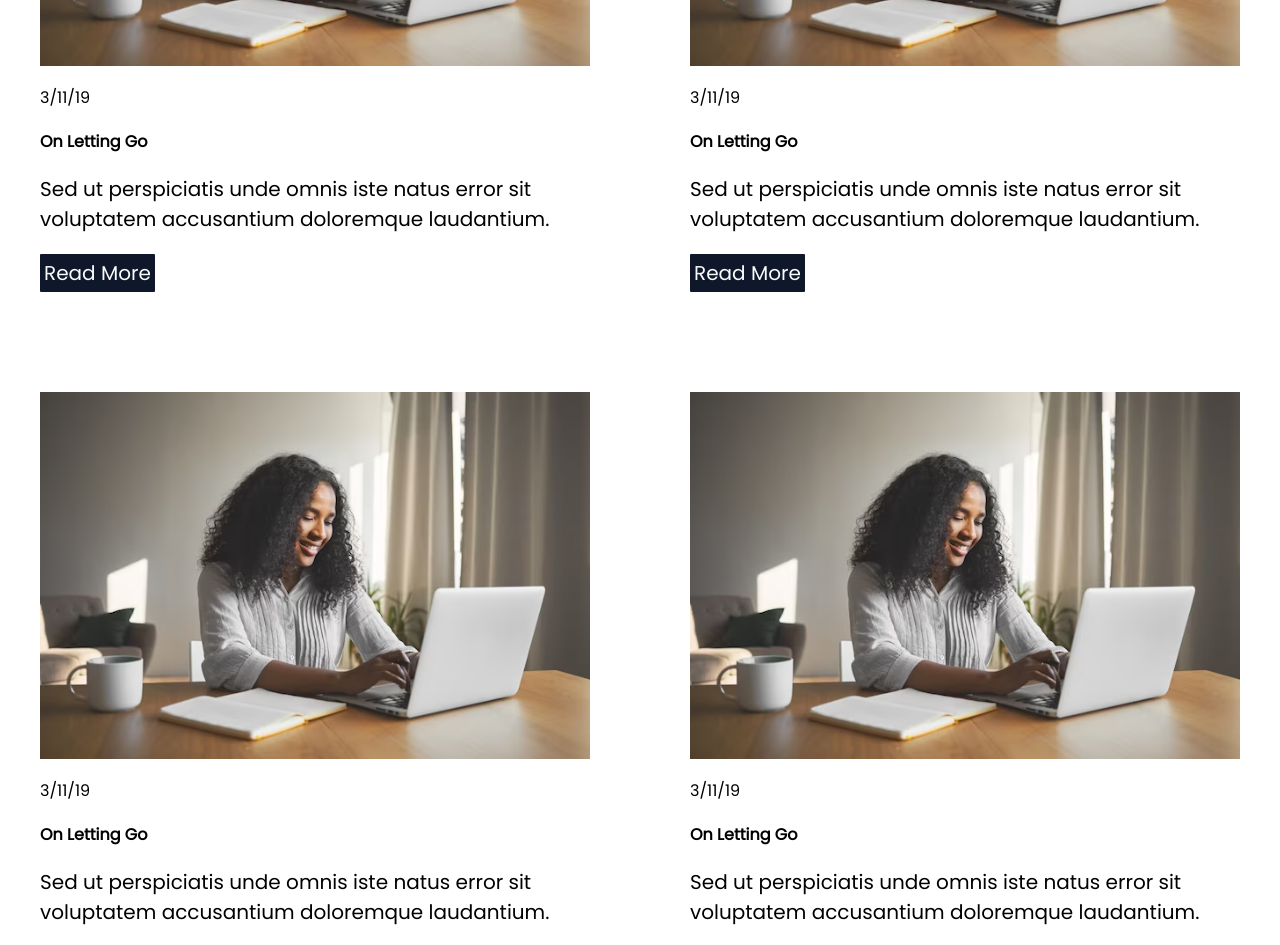
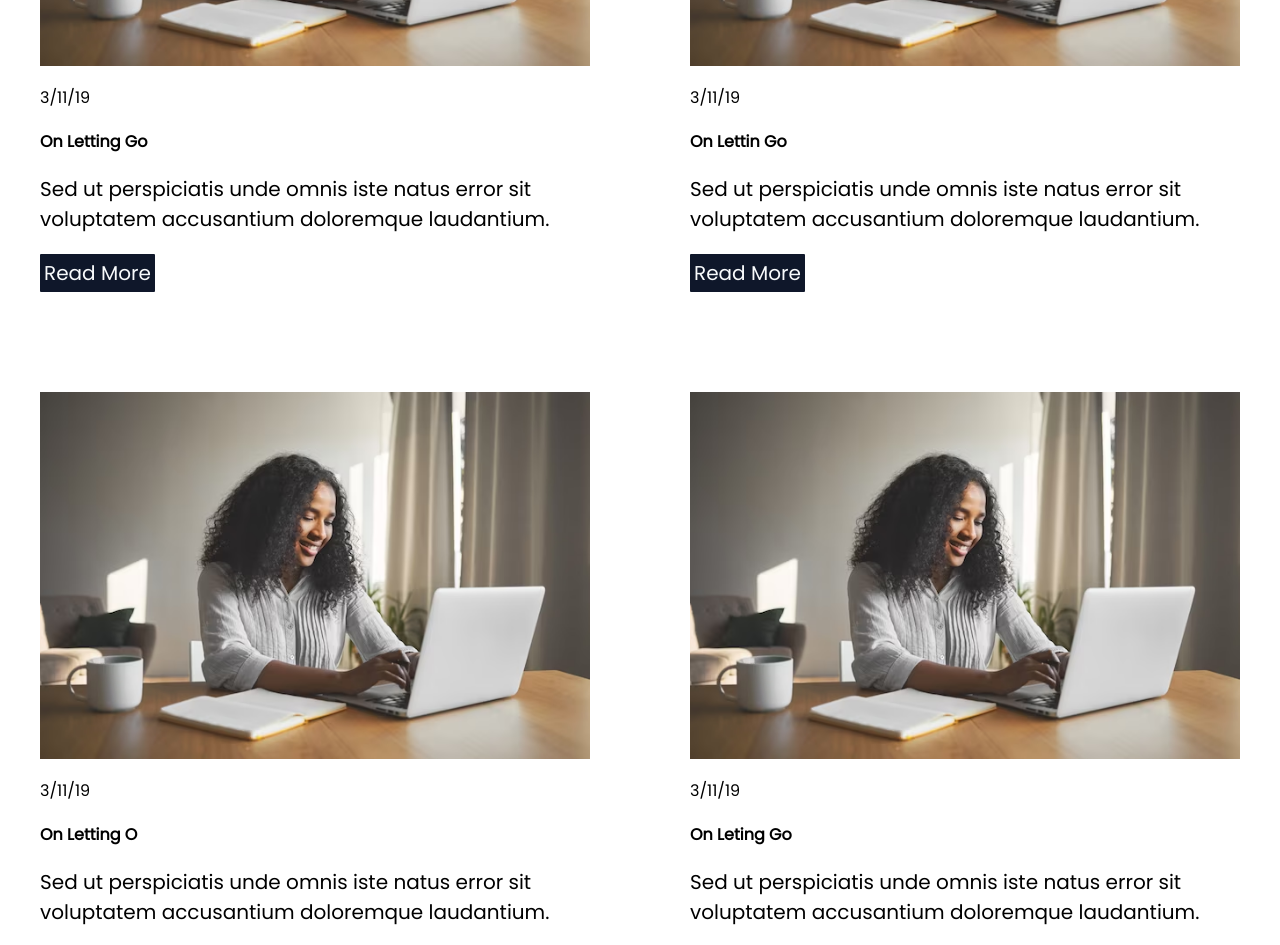
Before and after one commit to DesmondNzubechi/A-Village-Chick, a React (Vite) app: page /blog in a window 1280 px wide. Shown: the part 980-1925 px from the top of the page. Built offline with nearby package versions, Linux system fonts and the light colour scheme; a web font is replaced by a local one.

Commit message:
new change

```diff
--- a/src/App.jsx
+++ b/src/App.jsx
@@ -20,9 +20,9 @@ function App() {
   return (
     <>
     <BrowserRouter>
-    <ScrollToTop/>
     <DesktopHeader/>
     <MobileHeader/>
+    <ScrollToTop/>
     <Routes>
       <Route path='/' element={<LandingPage/>} />
       <Route path='/blog' element={<Blog/>} />
@@ -32,6 +32,7 @@ function App() {
       <Route path={`/News/${fullNews.headline}`} element={<FullNewsDetail/>} />
       <Route path={`/subscribe/${subscriptionDetails.getStartedHeading}`} element={<Subscribe/>} />
     </Routes>
+
     <Footer/>
     </BrowserRouter>
 
--- a/src/Components/Fullnews/Fullnews.jsx
+++ b/src/Components/Fullnews/Fullnews.jsx
@@ -29,7 +29,7 @@ const {fullNews, readMoreClicked} = useContext(Context);
     <h1 className="uppercase font-bold text-[30px] md:text-[50px] ">more news</h1>
 {BlogContent.map((news) => {
 
-          return <div className="flex w-full  items-start  rounded shadow-2xl px-[20px] py-5  gap-4">
+          return <div key={news.headline} className="flex w-full  items-start  rounded shadow-2xl px-[20px] py-5  gap-4">
           <div className="">
           <img className=" max-w-[100px]   rounded " src={news.postImg} alt="" />
           </div>
--- a/src/Pages/Blog/post.jsx
+++ b/src/Pages/Blog/post.jsx
@@ -14,21 +14,21 @@ export const BlogContent = [
     {
         date: '3/11/19',
         postImg: blogImg,
-        headline : 'On letting go',
+        headline : 'On lettin go',
         fullContent: 'Sed ut perspiciatis unde omnis iste natus error sit voluptatem accusantium doloremque laudantium, totam rem aperiam, eaque ipsa quae ab illo inventore veritatis et quasi architecto beatae vitae dicta sunt explicabo. Nemo enim ipsam voluptatem quia voluptas sit aspernatur aut odit aut fugit, sed quia consequuntur magni dolores eos qui ratione voluptatem sequi nesciunt. Neque porro quisquam est, qui dolorem ipsum quia dolor sit amet, consectetur, adipisci velit, sed quia non numquam eius modi tempora incidunt ut labore et dolore magnam aliquam quaerat voluptatem. Ut enim ad minima veniam, quis nostrum exercitationem ullam corporis suscipit laboriosam, nisi ut aliquid ex ea commodi consequatur? Quis autem vel eum iure reprehenderit qui in ea voluptate velit esse quam nihil molestiae consequatur, vel illum qui dolorem eum fugiat quo voluptas nulla pariatur',
 
     },
     {
         date: '3/11/19',
         postImg: blogImg,
-        headline : 'On letting go',
+        headline : 'On letting o',
         fullContent: 'Sed ut perspiciatis unde omnis iste natus error sit voluptatem accusantium doloremque laudantium, totam rem aperiam, eaque ipsa quae ab illo inventore veritatis et quasi architecto beatae vitae dicta sunt explicabo. Nemo enim ipsam voluptatem quia voluptas sit aspernatur aut odit aut fugit, sed quia consequuntur magni dolores eos qui ratione voluptatem sequi nesciunt. Neque porro quisquam est, qui dolorem ipsum quia dolor sit amet, consectetur, adipisci velit, sed quia non numquam eius modi tempora incidunt ut labore et dolore magnam aliquam quaerat voluptatem. Ut enim ad minima veniam, quis nostrum exercitationem ullam corporis suscipit laboriosam, nisi ut aliquid ex ea commodi consequatur? Quis autem vel eum iure reprehenderit qui in ea voluptate velit esse quam nihil molestiae consequatur, vel illum qui dolorem eum fugiat quo voluptas nulla pariatur',
 
     },
     {
         date: '3/11/19',
         postImg: blogImg,
-        headline : 'On letting go',
+        headline : 'On leting go',
         fullContent: 'Sed ut perspiciatis unde omnis iste natus error sit voluptatem accusantium doloremque laudantium, totam rem aperiam, eaque ipsa quae ab illo inventore veritatis et quasi architecto beatae vitae dicta sunt explicabo. Nemo enim ipsam voluptatem quia voluptas sit aspernatur aut odit aut fugit, sed quia consequuntur magni dolores eos qui ratione voluptatem sequi nesciunt. Neque porro quisquam est, qui dolorem ipsum quia dolor sit amet, consectetur, adipisci velit, sed quia non numquam eius modi tempora incidunt ut labore et dolore magnam aliquam quaerat voluptatem. Ut enim ad minima veniam, quis nostrum exercitationem ullam corporis suscipit laboriosam, nisi ut aliquid ex ea commodi consequatur? Quis autem vel eum iure reprehenderit qui in ea voluptate velit esse quam nihil molestiae consequatur, vel illum qui dolorem eum fugiat quo voluptas nulla pariatur',
 
     },
```
